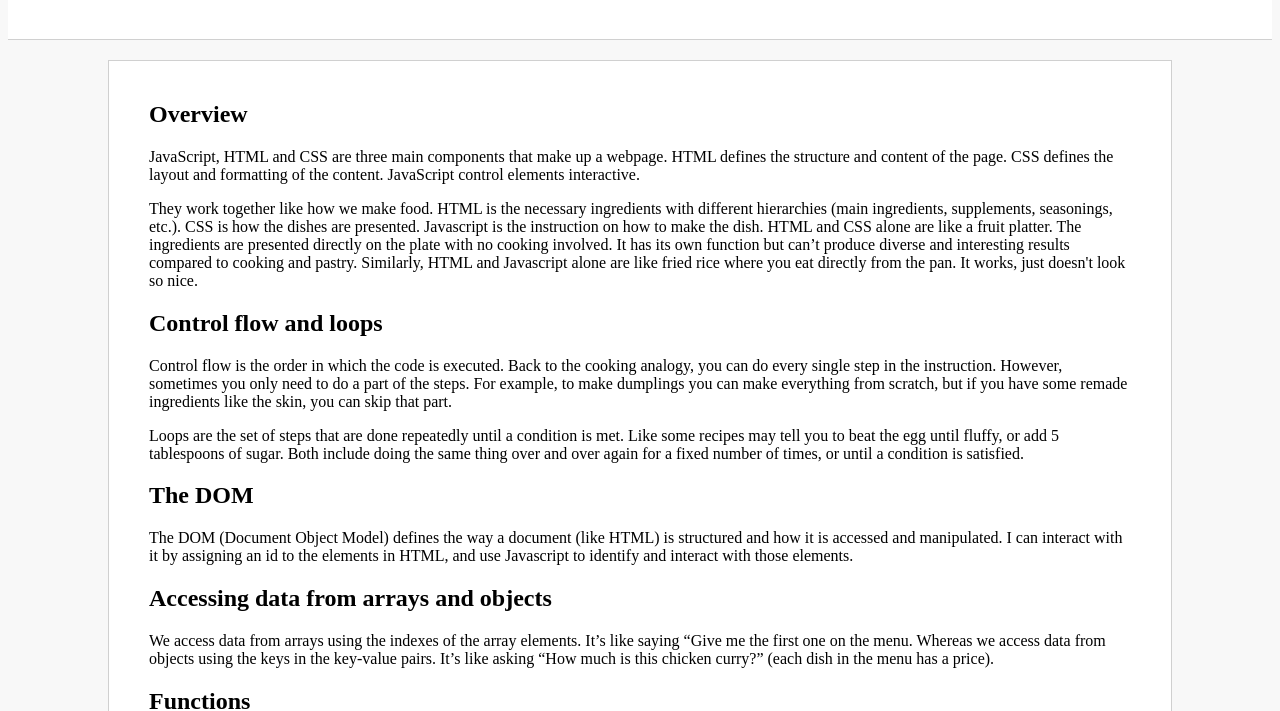
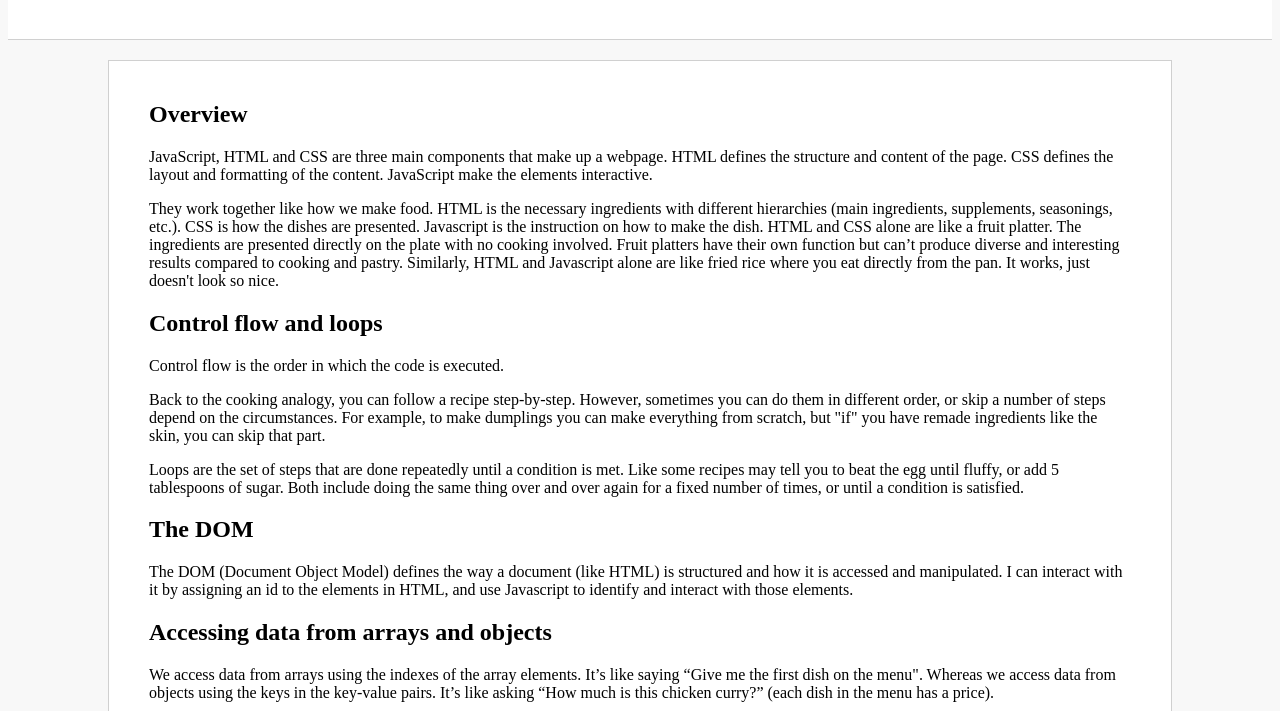
Before and after one commit to ashley-cao-0/ashley-cao-0.github.io, a plain HTML site: page blog/javascript-dom.html in a window 1280 px wide. Shown: the part 89-800 px from the top of the page. Drawn offline with Linux system fonts and the light colour scheme.

Commit message:
proof read

```diff
--- a/blog/javascript-dom.html
+++ b/blog/javascript-dom.html
@@ -15,20 +15,25 @@
     <h2>Overview</h2>
     <p>
       JavaScript, HTML and CSS are three main components that make up a webpage. HTML defines the structure and content
-      of the page. CSS defines the layout and formatting of the content. JavaScript control elements interactive.
+      of the page. CSS defines the layout and formatting of the content. JavaScript make the elements interactive.
     </p>
     <p>
       They work together like how we make food. HTML is the necessary ingredients with different hierarchies (main
       ingredients, supplements, seasonings, etc.). CSS is how the dishes are presented. Javascript is the instruction on
       how to make the dish. HTML and CSS alone are like a fruit platter. The ingredients are presented directly on the
-      plate with no cooking involved. It has its own function but can’t produce diverse and interesting results compared
+      plate with no cooking involved. Fruit platters have their own function but can’t produce diverse and interesting
+      results compared
       to cooking and pastry. Similarly, HTML and Javascript alone are like fried rice where you eat directly from the
       pan. It works, just doesn't look so nice.
     </p>
     <h2>Control flow and loops</h2>
-    <p>Control flow is the order in which the code is executed. Back to the cooking analogy, you can do every single
-      step in the instruction. However, sometimes you only need to do a part of the steps. For example, to make
-      dumplings you can make everything from scratch, but if you have some remade ingredients like the skin, you can
+    <p>
+      Control flow is the order in which the code is executed.
+    </p>
+    <p>
+      Back to the cooking analogy, you can follow a recipe step-by-step. However, sometimes you can do them in different
+      order, or skip a number of steps depend on the circumstances. For example, to make
+      dumplings you can make everything from scratch, but "if" you have remade ingredients like the skin, you can
       skip that part.
     </p>
     <p>
@@ -44,8 +49,9 @@
     </p>
     <h2>Accessing data from arrays and objects</h2>
     <p>
-      We access data from arrays using the indexes of the array elements. It’s like saying “Give me the first one on the
-      menu. Whereas we access data from objects using the keys in the key-value pairs. It’s like asking “How much is
+      We access data from arrays using the indexes of the array elements. It’s like saying “Give me the first dish on
+      the
+      menu". Whereas we access data from objects using the keys in the key-value pairs. It’s like asking “How much is
       this chicken curry?” (each dish in the menu has a price).
     </p>
     <h2>Functions</h2>
```
